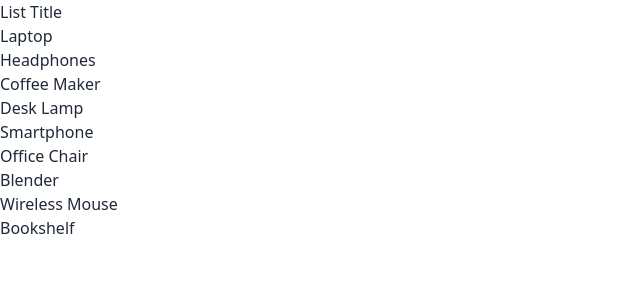
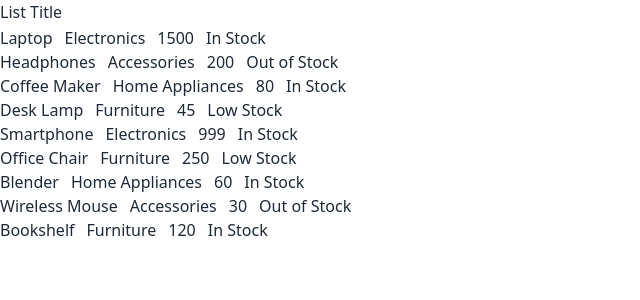
Before and after one commit to carolinnemelo/iList---Dynamic-List-Component, a React (Vite) app: page / in a window 1280 px wide. Shown: the top 300 px of the page, without its empty margins (0-640 px from the left). Built offline with nearby package versions, Linux system fonts and the light colour scheme.

Commit message:
map list items and start table

```diff
--- a/src/components/interactive-list.tsx
+++ b/src/components/interactive-list.tsx
@@ -75,7 +75,16 @@ const productData = [
 
 export function InteractiveList() {
   const itemsName = productData.map((product) => {
-    return <li>{product.name}</li>;
+    return (
+      <>
+        <li className="flex gap-3 ">
+          <p id="list__item-name">{product.name}</p>
+          <p id="list__item-category">{product.category}</p>
+          <p id="list__item-price">{product.price}</p>
+          <p id="list__item-status">{product.status}</p>
+        </li>
+      </>
+    );
   });
   return (
     <>
@@ -83,9 +92,17 @@ export function InteractiveList() {
         <h1>List Title</h1>
       </div>
       <div>
+        <table>
+            <thead>
+                <tr>
+                    <th></th>
+                </tr>
+            </thead>
       <ul id="list">
         {itemsName}
       </ul>
+
+        </table>
 
       </div>
     </>
```
